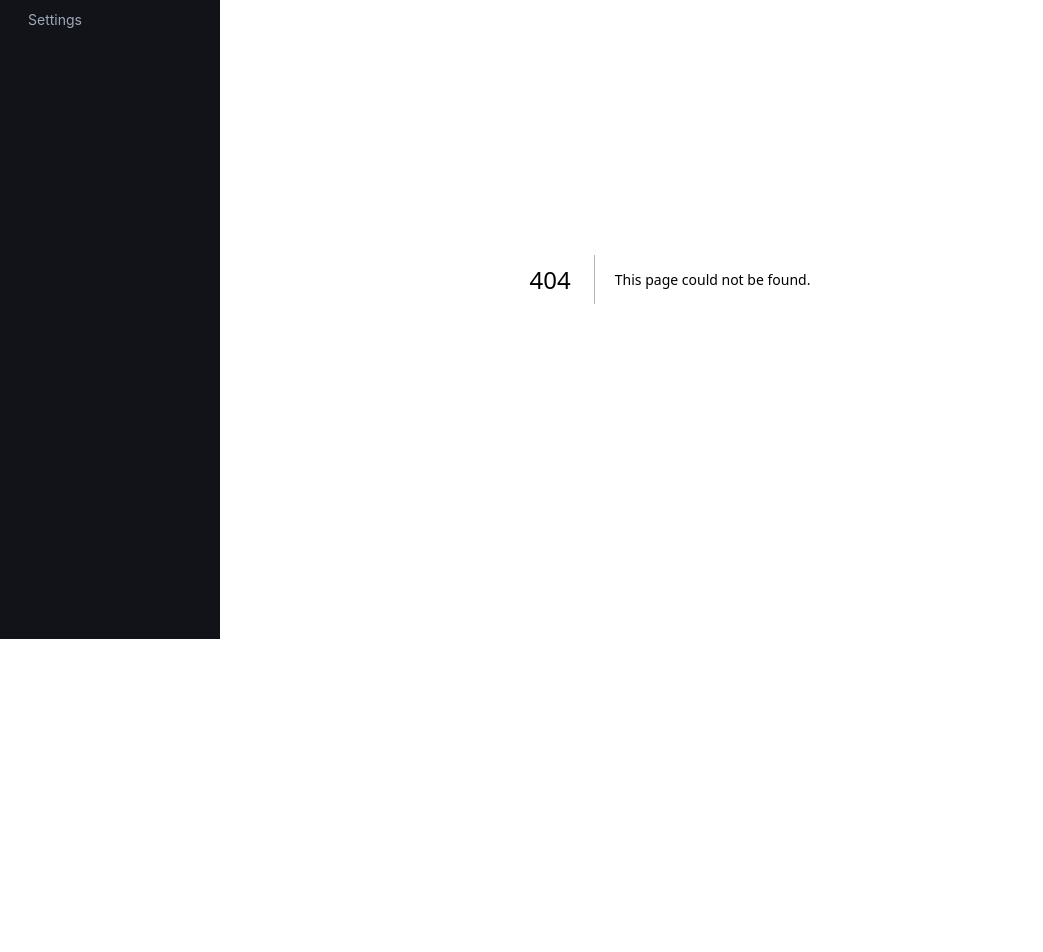
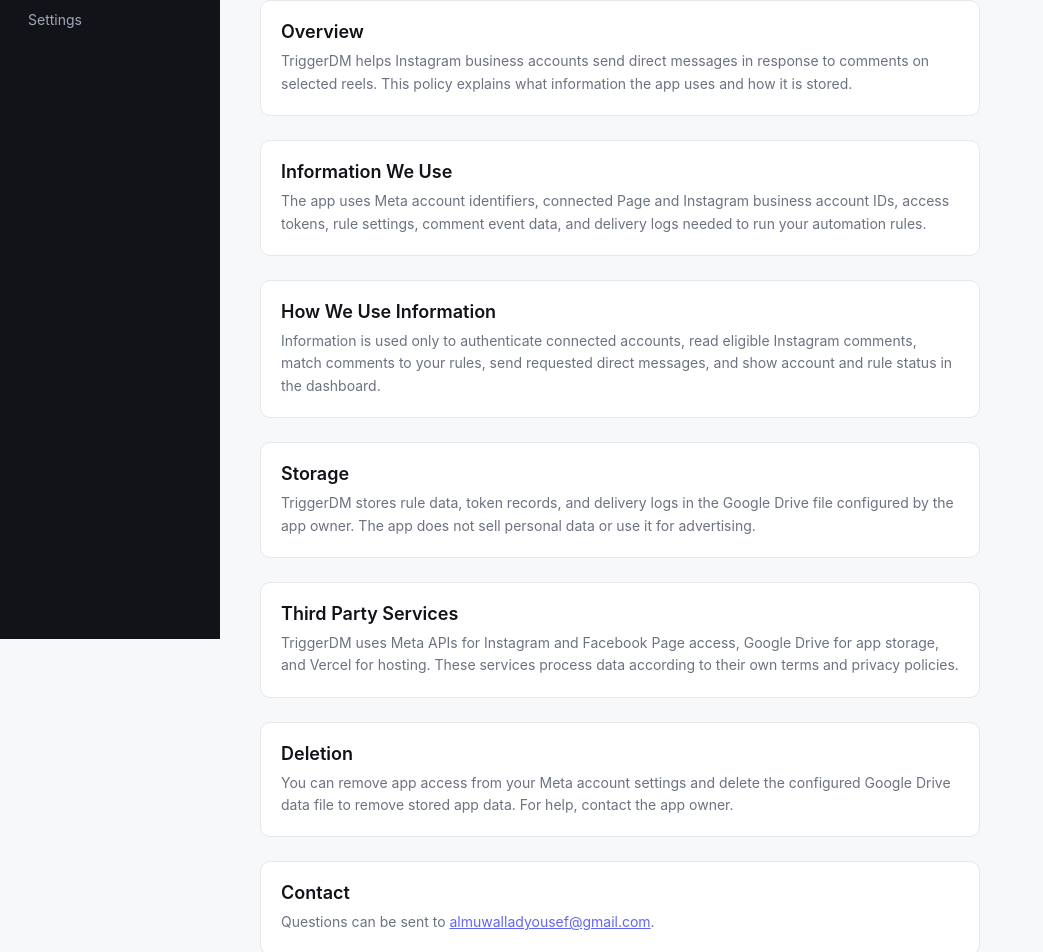
Before and after one commit to almuwalladyousef-ops/triggerdm, a Next.js app: page /privacy in a window 1280 px wide. Before the commit this address had no page. Shown: the part 161-1113 px from the top of the page, without its empty margins (0-1043 px from the left). Before the commit the page ends 880 px from the top, so only its background shows below. Built offline with nearby package versions, Linux system fonts and the light colour scheme.

Commit message:
Add TriggerDM legal pages

```diff
--- /dev/null
+++ b/app/privacy/page.js
@@ -0,0 +1,77 @@
+export const metadata = {
+  title: 'Privacy Policy - TriggerDM',
+  description: 'Privacy policy for TriggerDM',
+}
+
+export default function PrivacyPage() {
+  return (
+    <div className="page legal-page">
+      <div className="page-header">
+        <h1>Privacy Policy</h1>
+      </div>
+
+      <p className="hint">Last updated: June 28, 2026</p>
+
+      <section>
+        <h2>Overview</h2>
+        <p>
+          TriggerDM helps Instagram business accounts send direct messages in response to
+          comments on selected reels. This policy explains what information the app uses
+          and how it is stored.
+        </p>
+      </section>
+
+      <section>
+        <h2>Information We Use</h2>
+        <p>
+          The app uses Meta account identifiers, connected Page and Instagram business
+          account IDs, access tokens, rule settings, comment event data, and delivery logs
+          needed to run your automation rules.
+        </p>
+      </section>
+
+      <section>
+        <h2>How We Use Information</h2>
+        <p>
+          Information is used only to authenticate connected accounts, read eligible
+          Instagram comments, match comments to your rules, send requested direct messages,
+          and show account and rule status in the dashboard.
+        </p>
+      </section>
+
+      <section>
+        <h2>Storage</h2>
+        <p>
+          TriggerDM stores rule data, token records, and delivery logs in the Google Drive
+          file configured by the app owner. The app does not sell personal data or use it
+          for advertising.
+        </p>
+      </section>
+
+      <section>
+        <h2>Third Party Services</h2>
+        <p>
+          TriggerDM uses Meta APIs for Instagram and Facebook Page access, Google Drive for
+          app storage, and Vercel for hosting. These services process data according to
+          their own terms and privacy policies.
+        </p>
+      </section>
+
+      <section>
+        <h2>Deletion</h2>
+        <p>
+          You can remove app access from your Meta account settings and delete the
+          configured Google Drive data file to remove stored app data. For help, contact
+          the app owner.
+        </p>
+      </section>
+
+      <section>
+        <h2>Contact</h2>
+        <p>
+          Questions can be sent to <a href="mailto:almuwalladyousef@gmail.com">almuwalladyousef@gmail.com</a>.
+        </p>
+      </section>
+    </div>
+  )
+}
--- a/styles/globals.css
+++ b/styles/globals.css
@@ -63,6 +63,28 @@
 h3 { font-size: 15px; font-weight: 600; margin-bottom: 8px; }
 
 .hint { font-size: 13px; color: var(--text-muted); margin-bottom: 12px; }
+
+.legal-page {
+  max-width: 720px;
+}
+
+.legal-page section {
+  background: var(--card-bg);
+  border: 1px solid var(--border);
+  border-radius: var(--radius);
+  padding: 20px;
+}
+
+.legal-page p {
+  color: var(--text-muted);
+  font-size: 14px;
+  line-height: 1.6;
+  margin-top: 8px;
+}
+
+.legal-page a {
+  color: var(--accent);
+}
 
 /* Buttons */
 .btn-primary {
```
Also changed, not shown: app/terms/page.js (added, +69 -0 lines), 1 other file (tests, documents, lock files or other folders).
